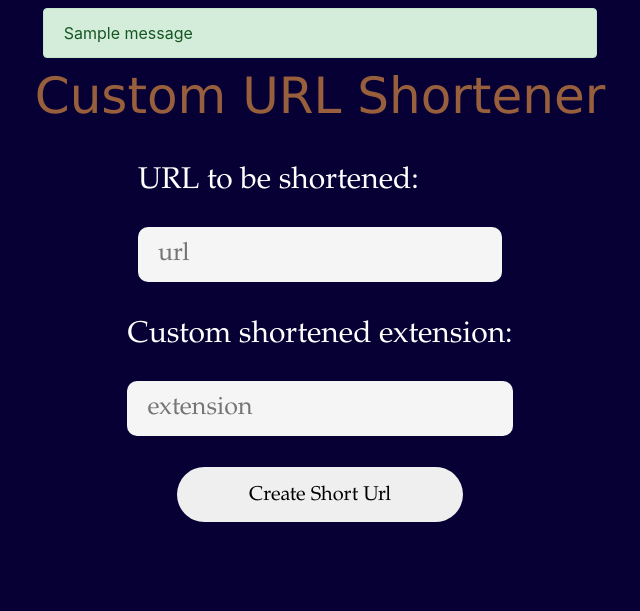
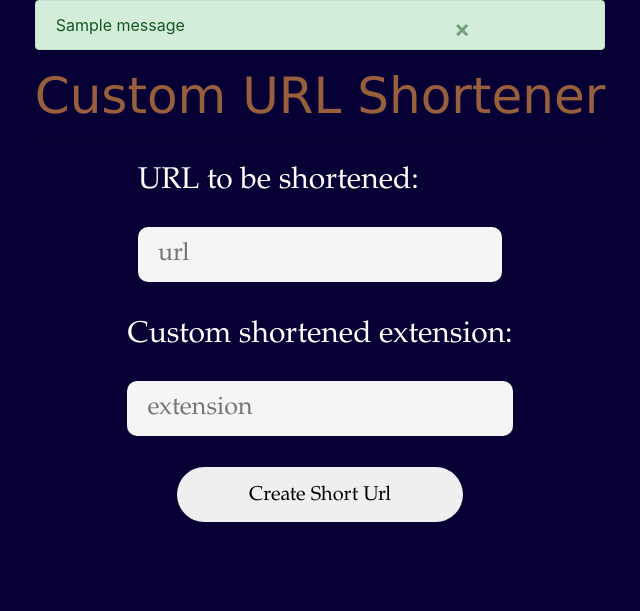
Before and after one commit to BajajAyush/url_shortener, a Django app: page / in a window 1280 px wide. Shown: the top 611 px of the page, without its empty margins (320-960 px from the left). Run offline with Django 3.2, Linux system fonts and the light colour scheme; one stand-in notice (Sample message) is shown; some libraries are stand-ins or nearby versions.

Commit message:
messages edited

```diff
--- a/main/templates/main/message.html
+++ b/main/templates/main/message.html
@@ -1,7 +1,10 @@
 
 {% if messages %}
     {% for message in messages %}
-        <div class="alert {{ message.tags }} m-2" id="msg" role="alert">
+        <div class="alert {{ message.tags }} alert-dismissible fade show" id="msg" role="alert">
+        	<button type="button" class="close" data-dismiss="alert" aria-label="Close">
+      			<span aria-hidden="true">&times;</span>
+    		</button>
             {{ message }}
         </div>
     {% endfor %}
```
